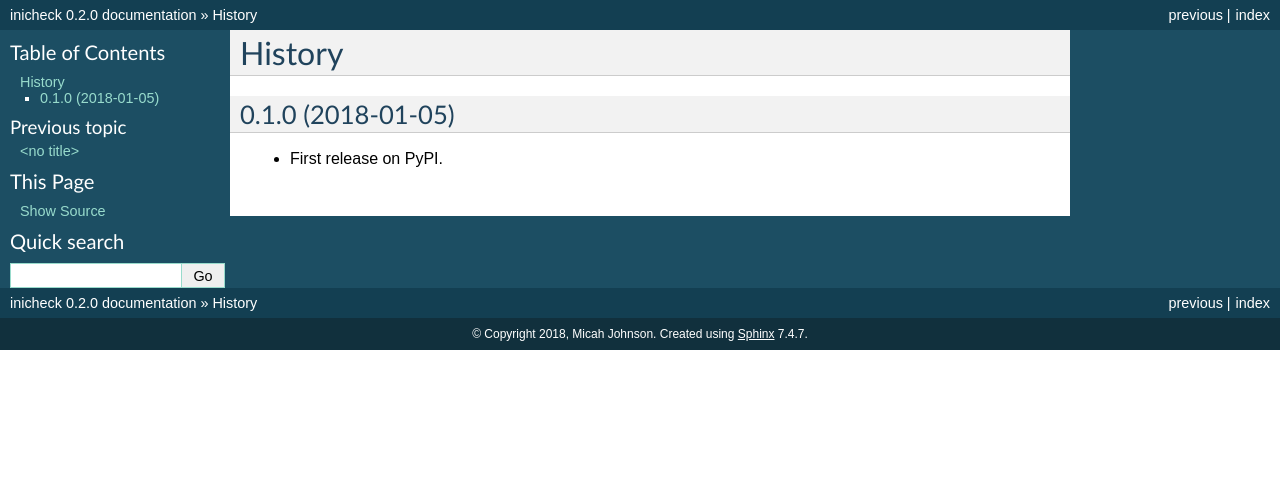
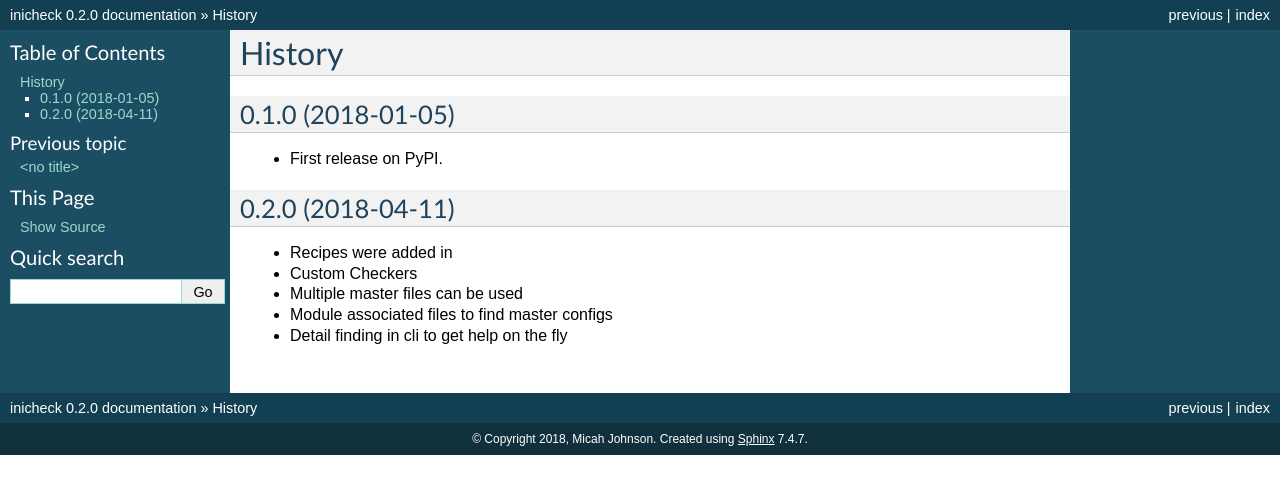
Before and after one commit to USDA-ARS-NWRC/inicheck, a Sphinx documentation site: the page built from docs/history.rst, in a window 1280 px wide. Shown: the top 494 px of the page. Built offline with Sphinx 7.4.7, drawn with Linux system fonts in a browser that asks for light colours; pages that are not in the unit, such as notebooks, are missing from menus.

Commit message:
Update history

```diff
--- a/docs/history.rst
+++ b/docs/history.rst
@@ -6,3 +6,12 @@ History
 ------------------
 
 * First release on PyPI.
+
+0.2.0 (2018-04-11)
+------------------
+
+* Recipes were added in
+* Custom Checkers
+* Multiple master files can be used
+* Module associated files to find master configs
+* Detail finding in cli to get help on the fly
```
